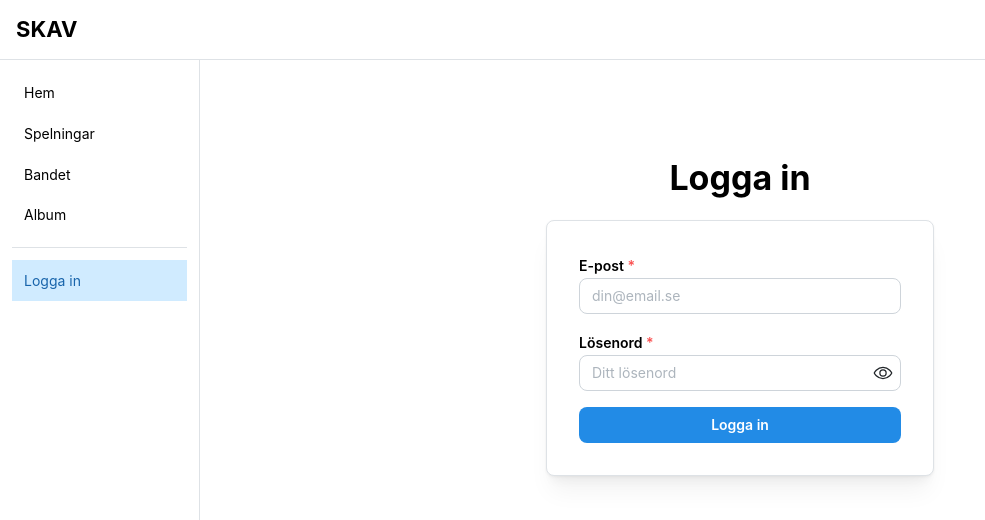
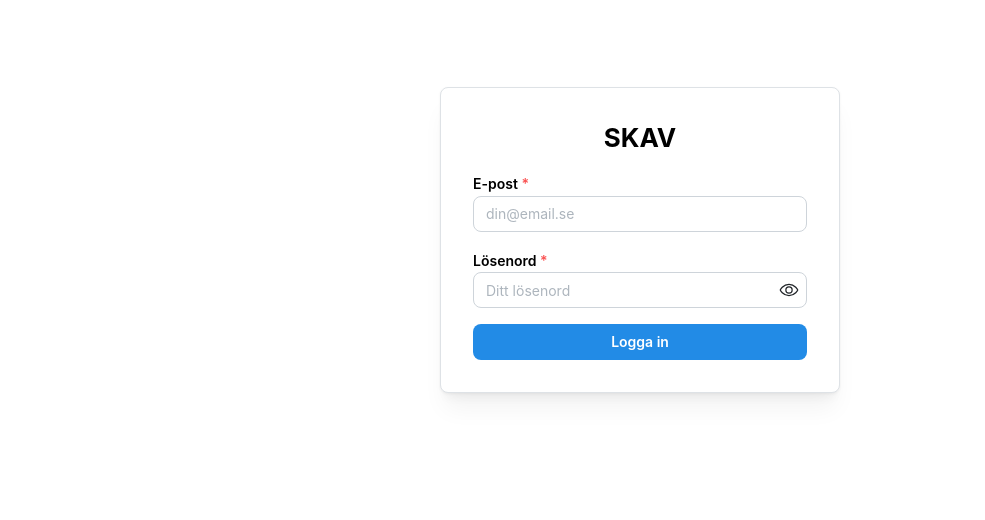
Before and after one commit to JonssonF/SKAV, a React (Vite) app in the folder frontend/: page /login in a window 1280 px wide. Shown: the top 520 px of the page, without its empty margins (0-985 px from the left). Built offline with nearby package versions, Linux system fonts and the light colour scheme.

Commit message:
feat: hide login from nav, role-based menu items

```diff
--- a/frontend/src/components/layout/AppLayout.tsx
+++ b/frontend/src/components/layout/AppLayout.tsx
@@ -1,4 +1,4 @@
-import { AppShell, NavLink, Title, Group, Divider } from '@mantine/core';
+import { AppShell, NavLink, Title, Group, Divider, Button } from '@mantine/core';
 import { useLocation, useNavigate, Outlet } from 'react-router-dom';
 import { useAuth } from '../../providers/AuthProvider';
 
@@ -9,14 +9,19 @@ const publicItems = [
   { label: 'Album', path: '/albums' },
 ];
 
-const adminItems = [
-  { label: 'Dashboard', path: '/admin' },
-];
-
 export function AppLayout() {
   const location = useLocation();
   const navigate = useNavigate();
-  const { isAuthenticated } = useAuth();
+  const { isAuthenticated, user, logout } = useAuth();
+
+  const isAdmin = user?.roles.includes('Admin') ?? false;
+  const isEditor = user?.roles.includes('Editor') ?? false;
+  const isMember = user?.roles.includes('Member') ?? false;
+
+  const handleLogout = () => {
+    logout();
+    navigate('/');
+  };
 
   return (
     <AppShell
@@ -25,8 +30,15 @@ export function AppLayout() {
       padding="md"
     >
       <AppShell.Header>
-        <Group h="100%" px="md">
+        <Group h="100%" px="md" justify="space-between">
           <Title order={3}>SKAV</Title>
+          {isAuthenticated && (
+            <Group gap="sm">
+              <Button variant="subtle" size="xs" color="gray" onClick={handleLogout}>
+                Logga ut
+              </Button>
+            </Group>
+          )}
         </Group>
       </AppShell.Header>
 
@@ -40,27 +52,24 @@ export function AppLayout() {
           />
         ))}
 
-        {isAuthenticated && (
+        {isAuthenticated && (isAdmin || isEditor) && (
           <>
-            <Divider my="sm" label="Admin" />
-            {adminItems.map((item) => (
-              <NavLink
-                key={item.path}
-                label={item.label}
-                active={location.pathname === item.path}
-                onClick={() => navigate(item.path)}
-              />
-            ))}
+            <Divider my="sm" label="Hantera" />
+            <NavLink
+              label="Dashboard"
+              active={location.pathname === '/admin'}
+              onClick={() => navigate('/admin')}
+            />
           </>
         )}
 
-        {!isAuthenticated && (
+        {isAuthenticated && isMember && !isAdmin && !isEditor && (
           <>
-            <Divider my="sm" />
+            <Divider my="sm" label="Min profil" />
             <NavLink
-              label="Logga in"
-              active={location.pathname === '/login'}
-              onClick={() => navigate('/login')}
+              label="Mitt kort"
+              active={location.pathname === '/admin/profile'}
+              onClick={() => navigate('/admin/profile')}
             />
           </>
         )}
--- a/frontend/src/pages/LoginPage.tsx
+++ b/frontend/src/pages/LoginPage.tsx
@@ -1,6 +1,6 @@
 import { useState } from 'react';
 import {
-  Container,
+  Center,
   Paper,
   Title,
   TextInput,
@@ -32,7 +32,7 @@ export function LoginPage() {
     try {
       const response = await authApi.login({ email, password });
       login(response.token);
-      navigate('/admin');
+      navigate('/');
     } catch (err) {
       if (err instanceof AxiosError && err.response?.data) {
         const apiError = err.response.data as ApiError;
@@ -45,23 +45,20 @@ export function LoginPage() {
     }
   };
 
+  return (
+    <Center h="60vh">
+      <Paper withBorder shadow="md" p="xl" radius="md" w={400}>
+        <Stack gap="md">
+          <Title ta="center" order={2}>SKAV</Title>
 
-
-  return (
-    <Container size={420} py={80}>
-      <Title ta="center" mb="lg">
-        Logga in
-      </Title>
-
-      <Paper withBorder shadow="md" p="xl" radius="md">
-        <form onSubmit={handleSubmit}>
-          <Stack gap="md">
           {error && (
             <Alert color="red" variant="light">
               {error}
             </Alert>
           )}
 
+          <form onSubmit={handleSubmit}>
+            <Stack gap="md">
               <TextInput
                 label="E-post"
                 placeholder="din@email.se"
@@ -83,7 +80,8 @@ export function LoginPage() {
               </Button>
             </Stack>
           </form>
+        </Stack>
       </Paper>
-    </Container>
+    </Center>
   );
 }
--- a/frontend/src/routes/AppRouter.tsx
+++ b/frontend/src/routes/AppRouter.tsx
@@ -12,12 +12,15 @@ export function AppRouter() {
   return (
     <BrowserRouter>
       <Routes>
+        {/* Login — utan navbar/header */}
+        <Route path="/login" element={<LoginPage />} />
+
+        {/* Alla andra sidor — med navbar/header */}
         <Route element={<AppLayout />}>
           <Route path="/" element={<HomePage />} />
           <Route path="/albums" element={<AlbumsPage />} />
           <Route path="/gigs" element={<GigsPage />} />
           <Route path="/members" element={<MembersPage />} />
-          <Route path="/login" element={<LoginPage />} />
           <Route
             path="/admin"
             element={
```
Lines whose indentation alone changed are shown as unchanged.
